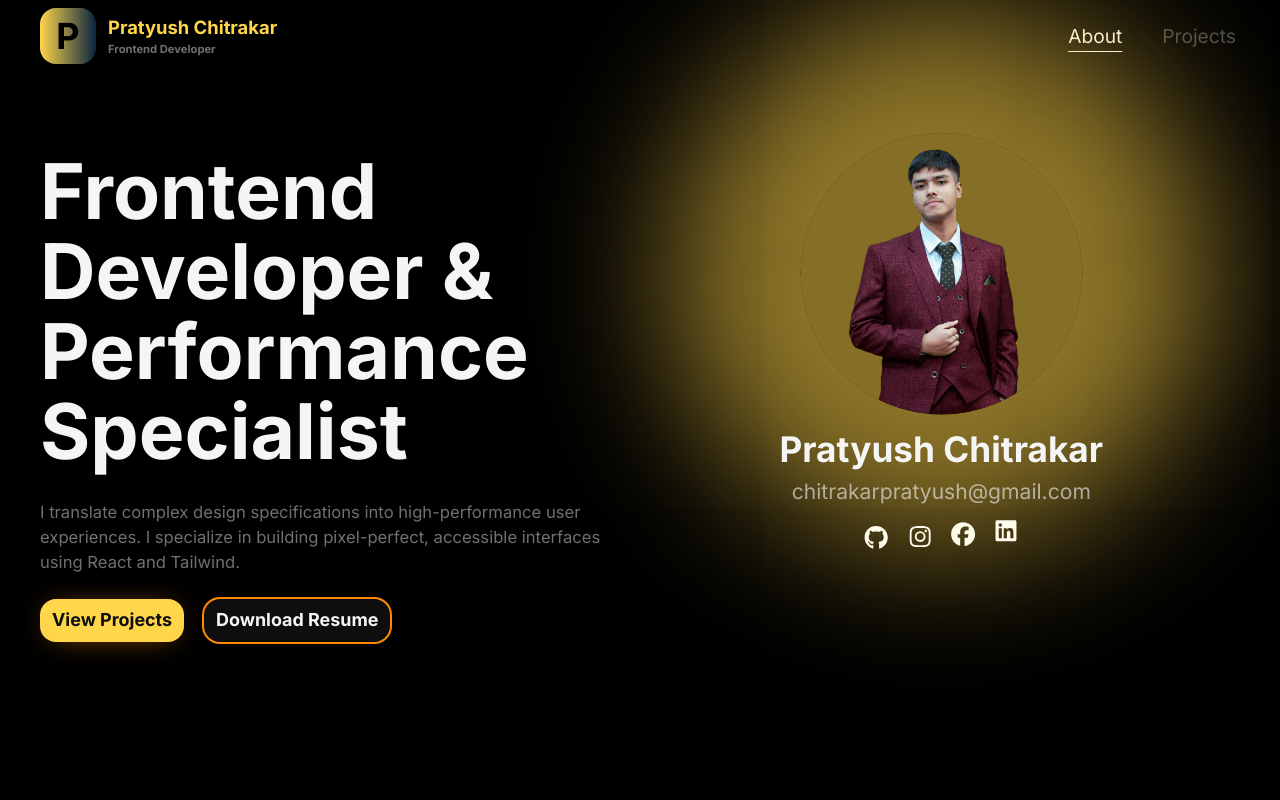
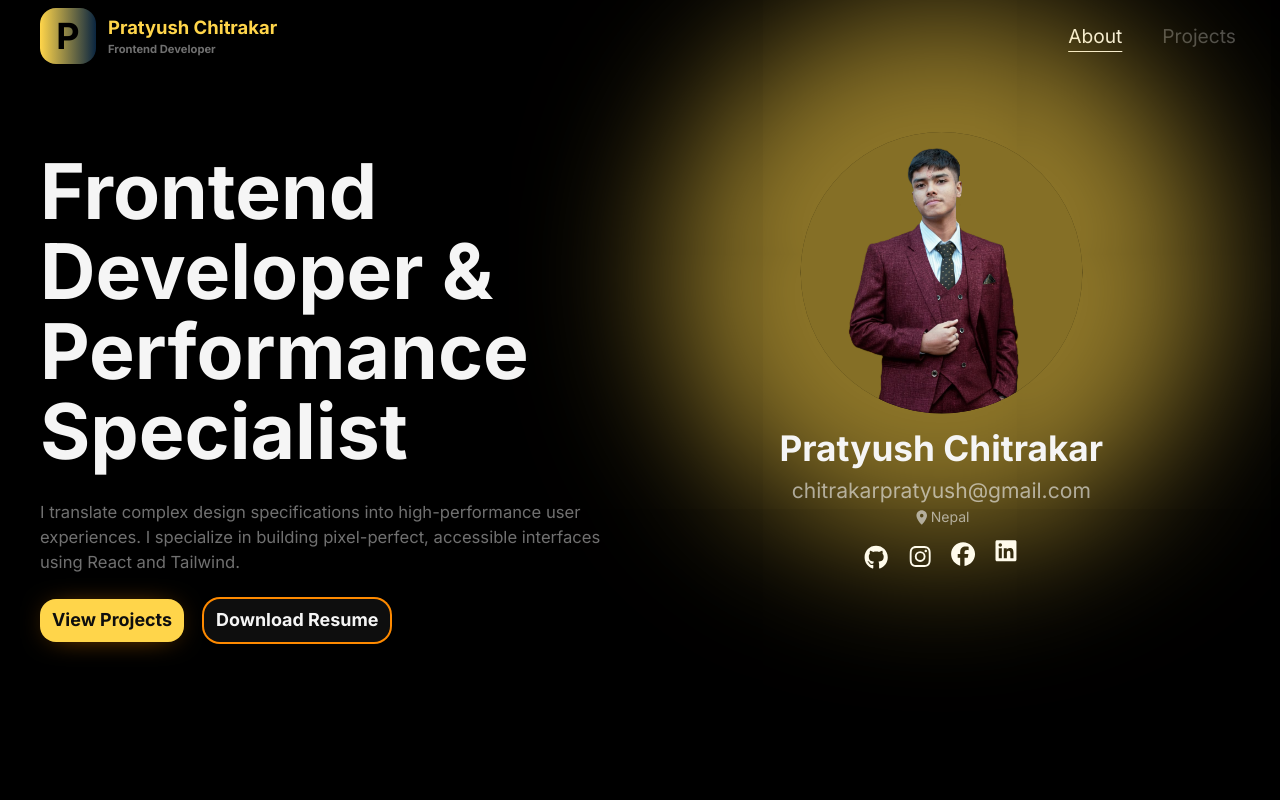
Before and after one commit to Chitrakar09/Personal_Portfolio, a React (Vite) app: page /realm/about in a window 1280 px wide. Shown: the top 800 px of the page. Built offline with nearby package versions, Linux system fonts and the light colour scheme; a web font is replaced by a local one.

Commit message:
feat: add location icon and update profile section layout

```diff
--- a/src/components/features/About/AboutSection.jsx
+++ b/src/components/features/About/AboutSection.jsx
@@ -12,6 +12,7 @@ import { faGithub } from "@fortawesome/free-brands-svg-icons";
 import { faFacebook } from "@fortawesome/free-brands-svg-icons";
 import { faInstagram } from "@fortawesome/free-brands-svg-icons";
 import { faLinkedin } from "@fortawesome/free-brands-svg-icons";
+import { faLocationDot } from "@fortawesome/free-solid-svg-icons";
 
 function AboutSection() {
   //useNavigate
@@ -152,7 +153,7 @@ function AboutSection() {
         >
           <ProfilePic
             url="/avatar.png"
-            classname="smLaptop:w-[30dvw] smLaptop:h-[30dvw] laptop:w-[20dvw] laptop:h-[20dvw] lgLaptop:w-[20dvw] lgLaptop:h-[20dvw] 4k:w-[23dvw] lg:mb-2 4k:h-[23dvw] rounded-full bg-[rgba(255,213,74,0.52)] bg-center smLaptop:shadow-[0_0_131px_120px_rgba(255,213,74,0.56)]"
+            classname="smLaptop:w-[25dvw] smLaptop:h-[25dvw] laptop:w-[20dvw] laptop:h-[20dvw] lgLaptop:w-[19dvw] lgLaptop:h-[19dvw] 4k:w-[23dvw] lg:mb-2 4k:h-[23dvw] rounded-full bg-[rgba(255,213,74,0.52)] bg-center smLaptop:shadow-[0_0_131px_120px_rgba(255,213,74,0.56)]"
           />
         </motion.div>
 
@@ -175,9 +176,10 @@ function AboutSection() {
           {/* title */}
           <motion.span
             variants={profileChildVariants}
-            className="text-text-light/60 smLaptop:text-[2dvw] laptop:text-[1.5dvw] lgLaptop:text-[1.5dvw] text-center mb-4"
+            className="text-text-light/60 smLaptop:text-[2dvw] laptop:text-[1.5dvw] lgLaptop:text-[1.5dvw] text-center mb-4 flex flex-col"
           >
-            chitrakarpratyush@gmail.com
+            <span>chitrakarpratyush@gmail.com</span>
+            <span className="smLaptop:text-[1.5dvw] laptop:text-[1dvw] lgLaptop:text-[1dvw]"><FontAwesomeIcon icon={faLocationDot}/>Nepal</span>
           </motion.span>
 
           {/* tech stack */}
```
